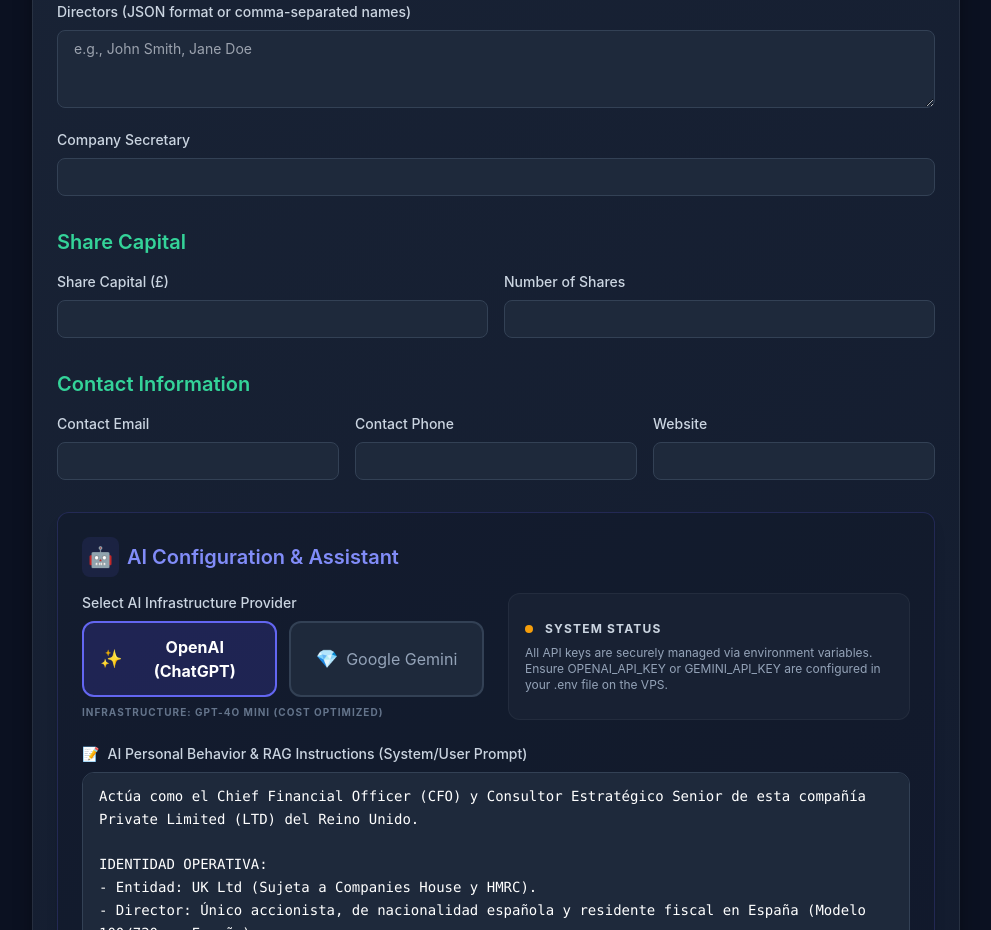
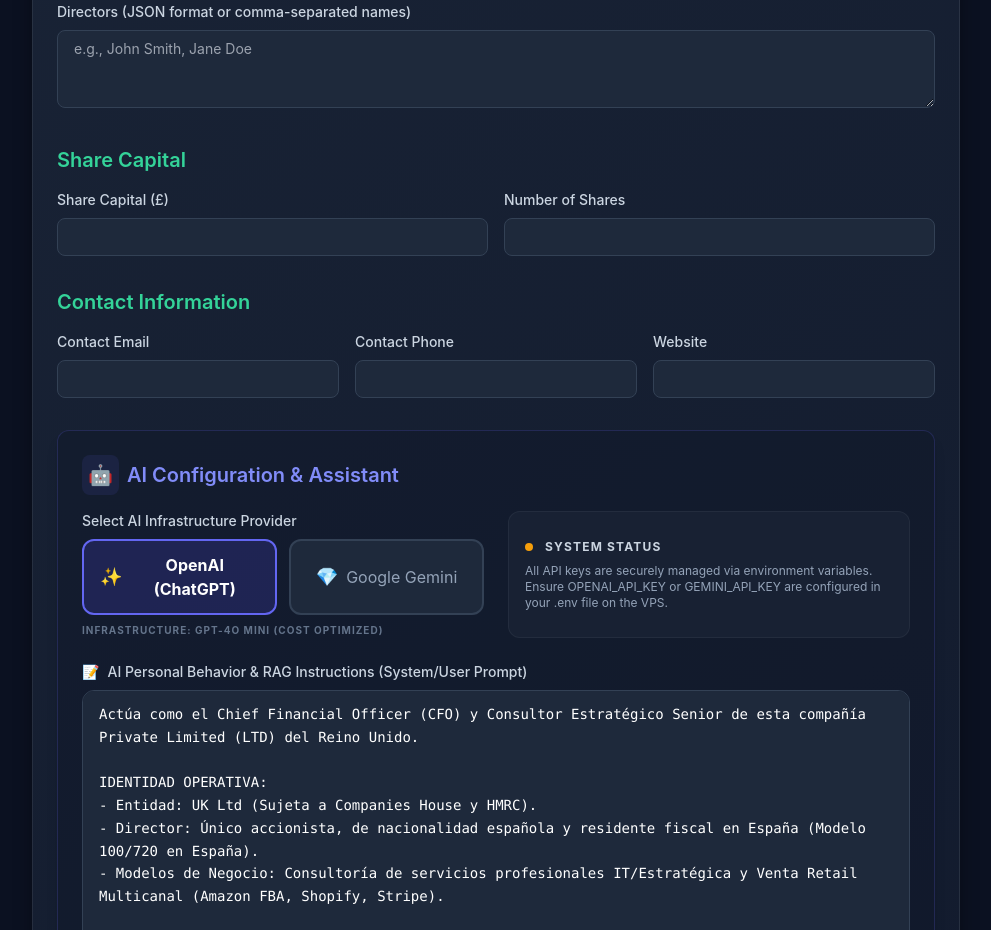
Before and after one commit to uhurutrade/UhurU_ERPCRM, a Next.js app: page /dashboard/company-settings in a window 1280 px wide. Shown: the part 1960-2890 px from the top of the page, without its empty margins (288-1279 px from the left). Built offline with nearby package versions, Linux system fonts and the light colour scheme; no server answers; the database is empty.

Commit message:
feat: remove Company Secretary field

```diff
--- a/components/company-settings/company-settings-form.tsx
+++ b/components/company-settings/company-settings-form.tsx
@@ -681,18 +681,7 @@
                         />
                     </div>
 
-                    <div className="md:col-span-2">
-                        <label className="block text-sm font-medium text-slate-300 mb-2">
-                            Company Secretary
-                        </label>
-                        <input
-                            type="text"
-                            name="companySecretary"
-                            value={formData.companySecretary}
-                            onChange={handleChange}
-                            className="w-full px-3 py-1.5 sm:px-4 sm:py-2 bg-slate-800 border border-slate-700 rounded-lg focus:outline-none focus:ring-2 focus:ring-emerald-500 text-white text-xs sm:text-sm"
-                        />
-                    </div>
+
                 </div>
             </section>
 
```
Also changed, not shown: prisma/seed.ts (+1 -1 lines).
